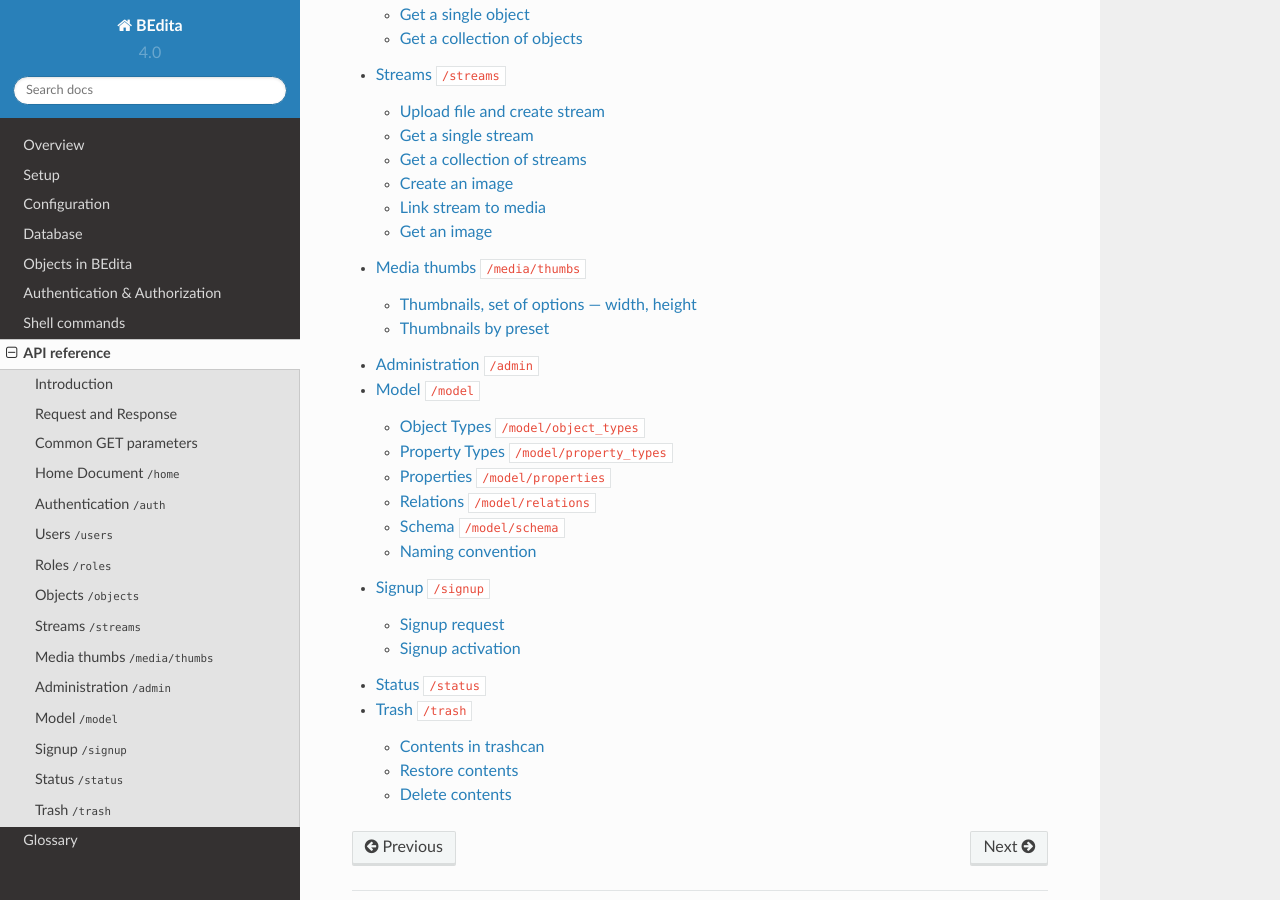
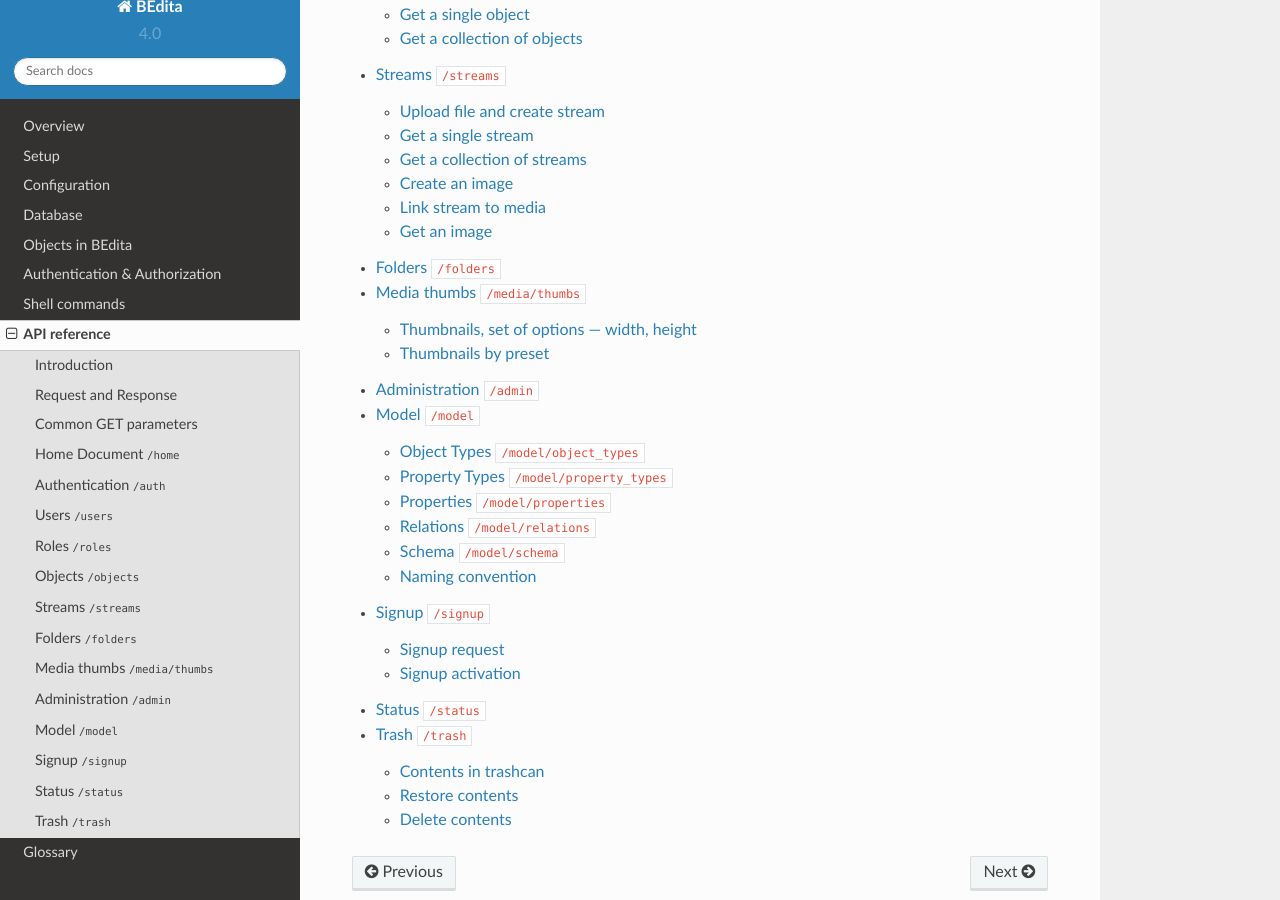
Before and after one commit to bedita/docs, a Sphinx documentation site: the page built from source/endpoints/index.rst, in a window 1280 px wide and 900 px high, scrolled down 1182 px. Built offline with Sphinx 7.4.7 and the Read the Docs theme 2.0.0, drawn with Linux system fonts in a browser that asks for light colours.

Commit message:
feat: added folders in menu

```diff
--- /dev/null
+++ b/source/endpoints/folders.rst
@@ -0,0 +1,4 @@
+Folders ``/folders``
+====================
+
+``/folders`` endpoint provide folders management: search, create, modify, etc.
--- a/source/endpoints/index.rst
+++ b/source/endpoints/index.rst
@@ -13,6 +13,7 @@
     roles
     objects
     streams
+    folders
     media/thumbs
     admin
     model/index
```
